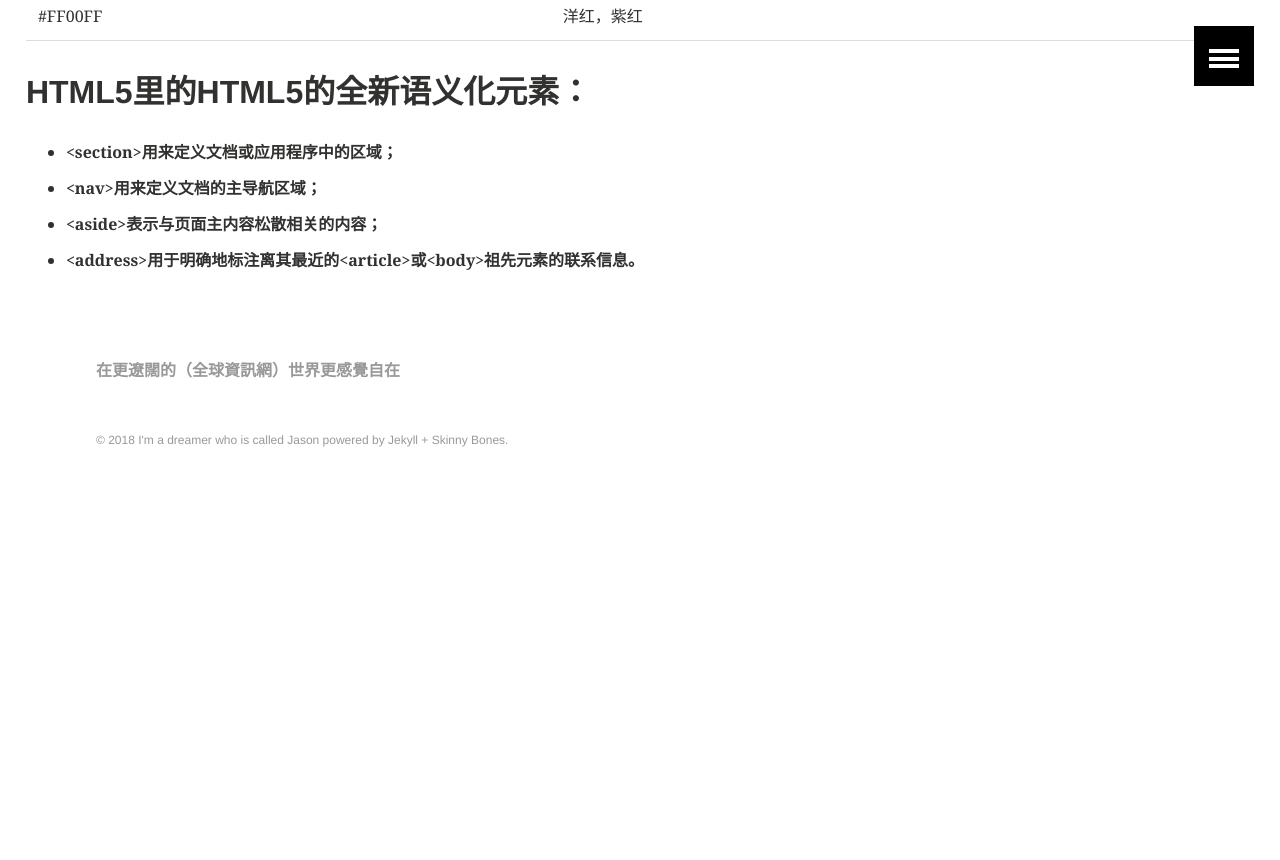
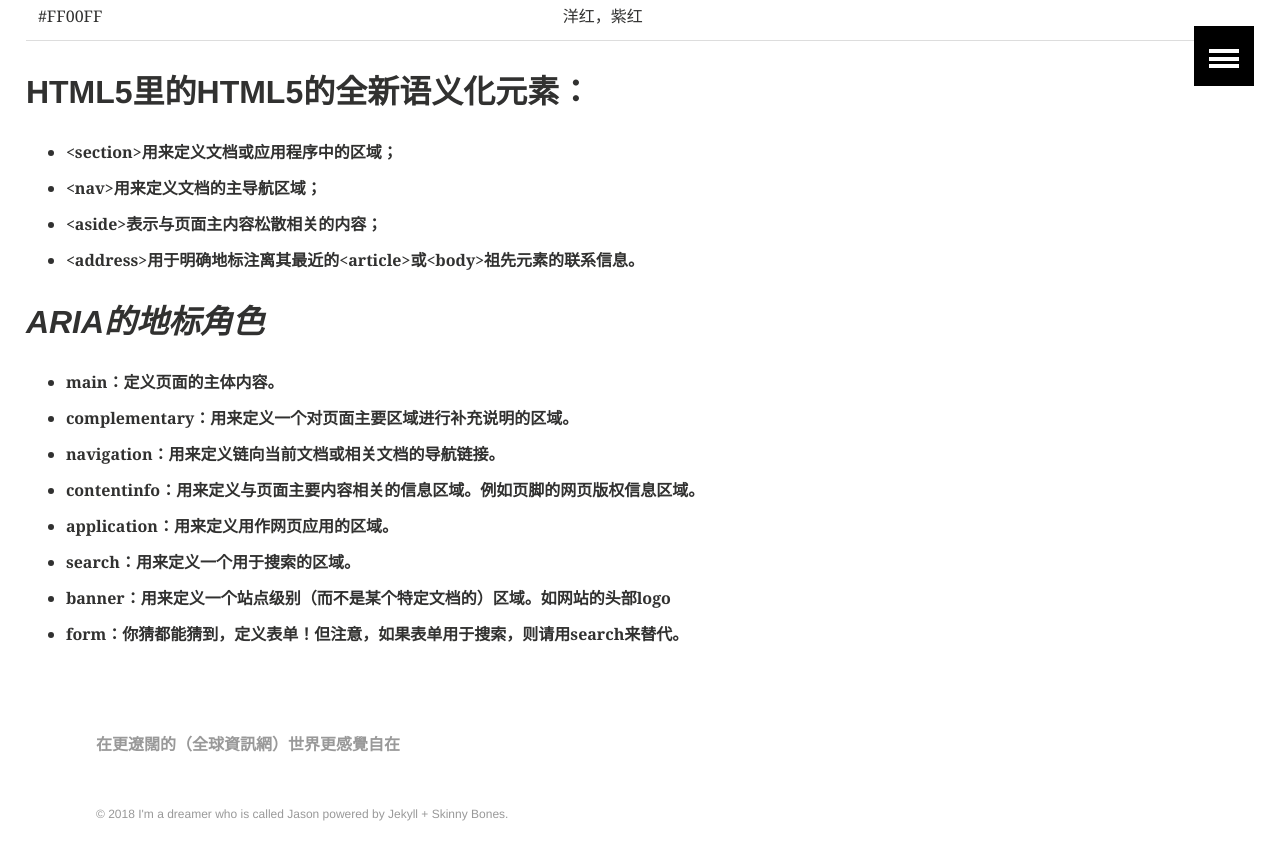
Before and after one commit to Jasonkira/Jasonkira.github.io, a Jekyll site: the page built from _posts/rwd/2017-11-30-我的学习笔记.markdown, in a window 1280 px wide and 900 px high, scrolled down 1910 px. Shown: the top 860 px of the window. Built offline with Jekyll 4.4.1, drawn with Linux system fonts in a browser that asks for light colours; before the commit the page ends 2436 px from its top, so only the background shows below that.

Commit message:
增加修改

```diff
--- a/_posts/rwd/2017-11-30-我的学习笔记.markdown
+++ b/_posts/rwd/2017-11-30-我的学习笔记.markdown
@@ -61,3 +61,13 @@ CSS滤镜|filter
 + **<nav>用来定义文档的主导航区域；**
 + **<aside>表示与页面主内容松散相关的内容；**
 + **<address>用于明确地标注离其最近的<article>或<body>祖先元素的联系信息。**
+
+## *ARIA的地标角色*
++ **main：定义页面的主体内容。**
++ **complementary：用来定义一个对页面主要区域进行补充说明的区域。**
++ **navigation：用来定义链向当前文档或相关文档的导航链接。**
++ **contentinfo：用来定义与页面主要内容相关的信息区域。例如页脚的网页版权信息区域。**
++ **application：用来定义用作网页应用的区域。**
++ **search：用来定义一个用于搜索的区域。**
++ **banner：用来定义一个站点级别（而不是某个特定文档的）区域。如网站的头部logo**
++ **form：你猜都能猜到，定义表单！但注意，如果表单用于搜索，则请用search来替代。**
```
Also changed, not shown: browserconfig.xml (added, +9 -0 lines), android-chrome-192x192.png (added), android-chrome-384x384.png (added), apple-touch-icon.png, favicon-16x16.png, favicon-32x32.png, favicon.ico, manifest.json, mstile-150x150.png (added), safari-pinned-tab.svg (added).
